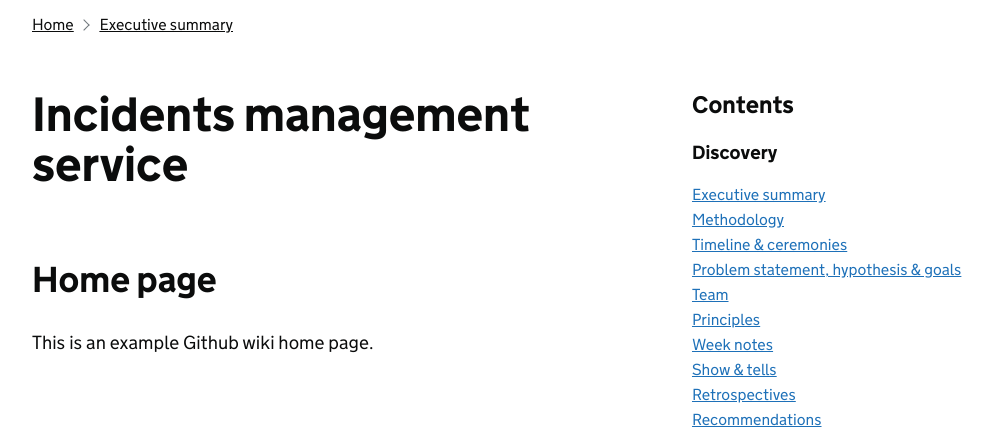
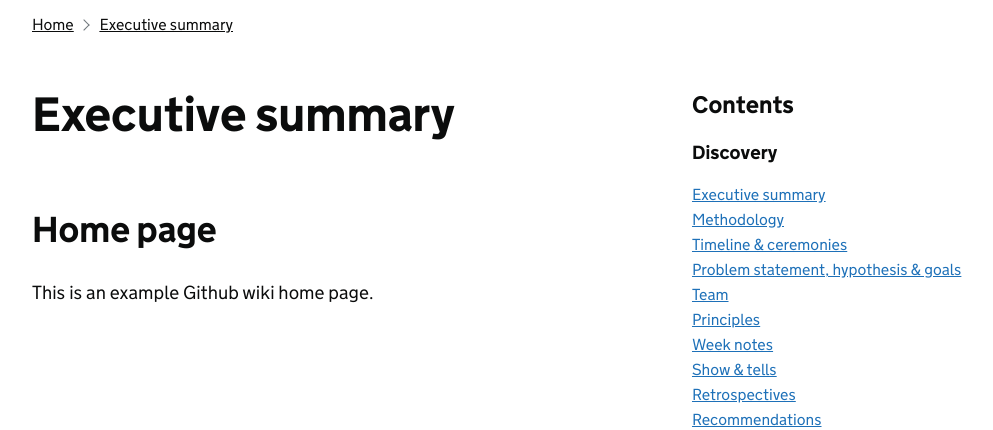
Before and after one commit to davidcarboni/wikload, a Flask app: page /wiki in a window 1280 px wide. Shown: the part 60-490 px from the top of the page, without its empty margins (128-1121 px from the left). Run offline with Flask 2, Linux system fonts and the light colour scheme; some libraries are stand-ins or nearby versions.

Commit message:
Updated main page heading to use page title.

```diff
--- a/templates/page.html
+++ b/templates/page.html
@@ -86,7 +86,7 @@
         <main class="govuk-main-wrapper govuk-main-wrapper--auto-spacing" id="main-content" role="main">
   <div class="govuk-grid-row">
     <div class="govuk-grid-column-two-thirds">
-      <h1 class="govuk-heading-xl">Incidents management service</h1>
+      <h1 class="govuk-heading-xl">{{ title }}</h1>
 
       <p class="govuk-body">
           {{ content  }}
```
